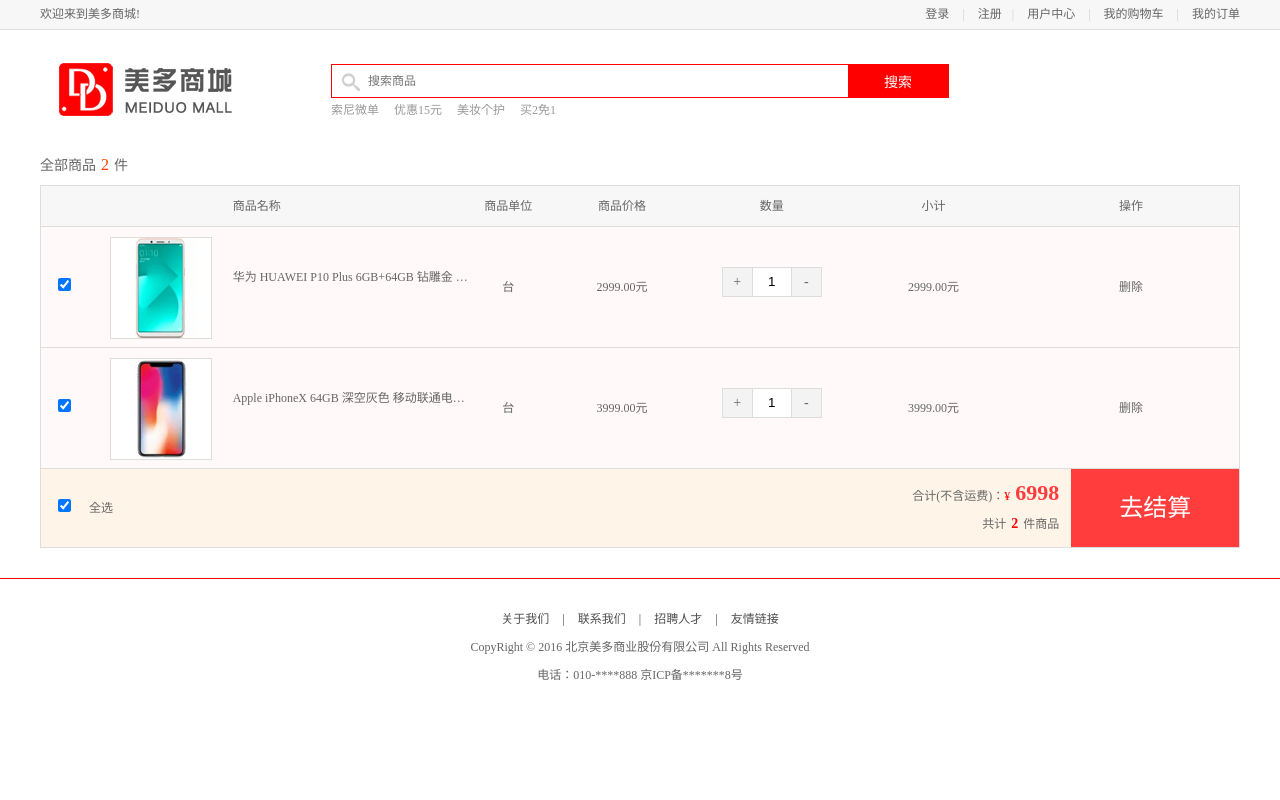
After one commit to lisa530/meiduo, a Python web app: template meiduo_mall/meiduo_mall/templates/cart.html in a window 1280 px wide. The commit adds this page. Run offline with Jinja, Linux system fonts and the light colour scheme; the template is opened without the code that fills it, so the values that code supplies are empty.

Commit message:
展示车管理：定义获取购物车接口

```diff
--- a/meiduo_mall/meiduo_mall/apps/carts/views.py
+++ b/meiduo_mall/meiduo_mall/apps/carts/views.py
@@ -103,3 +103,8 @@ class CartsView(View):
 
             # 响应结果
             return response
+
+    def get(self,request):
+        """查询购物车"""
+
+        return render(request, 'cart.html')
--- /dev/null
+++ b/meiduo_mall/meiduo_mall/static/js/cart.js
@@ -0,0 +1,218 @@
+let vm = new Vue({
+    el: '#app',
+    delimiters: ['[[', ']]'],
+    data: {
+        username: getCookie('username'),
+        carts: carts,
+        total_count: 0,
+        total_selected_count: 0,
+        total_selected_amount: 0,
+        carts_tmp: [],
+    },
+    computed: {
+        selected_all(){
+            let selected=true;
+            for(let i=0; i<this.carts.length; i++){
+                if(this.carts[i].selected==false){
+                    selected=false;
+                    break;
+                }
+            }
+            return selected;
+        },
+    },
+    mounted(){
+        // 初始化购物车数据并渲染界面
+        this.render_carts();
+        // 计算商品总数量：无论是否勾选
+        this.compute_total_count();
+        // 计算被勾选的商品总金额和总数量
+        this.compute_total_selected_amount_count();
+    },
+    methods: {
+        // 初始化购物车数据并渲染界面
+        render_carts(){
+            // 渲染界面
+            this.carts = JSON.parse(JSON.stringify(carts));
+            for(let i=0; i<this.carts.length; i++){
+                if(this.carts[i].selected=='True'){
+                    this.carts[i].selected=true;
+                } else {
+                    this.carts[i].selected=false;
+                }
+            }
+            // 手动记录购物车的初始值，用于更新购物车失败时还原商品数量
+            this.carts_tmp = JSON.parse(JSON.stringify(carts));
+        },
+        // 计算商品总数量：无论是否勾选
+        compute_total_count(){
+            let total_count = 0;
+            for(let i=0; i<this.carts.length; i++){
+                total_count += parseInt(this.carts[i].count);
+            }
+            this.total_count = total_count;
+        },
+        // 计算被勾选的商品数量和总金额
+        compute_total_selected_amount_count(){
+            let amount = 0;
+            let total_count = 0;
+            for(let i=0; i<this.carts.length; i++){
+                if(this.carts[i].selected) {
+                    amount += parseFloat(this.carts[i].price) * parseInt(this.carts[i].count);
+                    total_count += parseInt(this.carts[i].count);
+                }
+            }
+            this.total_selected_amount = amount.toFixed(2); // for循环中不要使用toFixed的累加
+            this.total_selected_count = total_count;
+        },
+        // 减少操作
+        on_minus(index){
+            if (this.carts[index].count > 1) {
+                let count = this.carts[index].count - 1;
+                // this.carts[index].count = count; // 本地测试
+                this.update_count(index, count); // 请求服务器
+            }
+        },
+        // 增加操作
+        on_add(index){
+            let count = 1;
+            if (this.carts[index].count < 5) {
+                count = this.carts[index].count + 1;
+            } else {
+                count = 5;
+                alert('超过商品数量上限');
+            }
+            // this.carts[index].count = count; // 本地测试
+            this.update_count(index, count); // 请求服务器
+        },
+        // 数量输入框输入操作
+        on_input(index){
+            let count = parseInt(this.carts[index].count);
+            if (isNaN(count) || count <= 0) {
+                count = 1;
+            } else if (count > 5) {
+                count = 5;
+                alert('超过商品数量上限');
+            }
+            this.update_count(index, count); // 请求服务器
+        },
+        // 更新购物车
+        update_count(index, count){
+            let url = '/carts/';
+            axios.put(url, {
+                sku_id: this.carts[index].id,
+                count:count,
+                selected: this.carts[index].selected
+            }, {
+                headers:{
+                    'X-CSRFToken':getCookie('csrftoken')
+                },
+                responseType: 'json',
+                withCredentials: true
+            })
+                .then(response => {
+                    if (response.data.code == '0') {
+                        // this.carts[index].count = response.data.cart_sku.count; // 无法触发页面更新
+                        Vue.set(this.carts, index, response.data.cart_sku); // 触发页面更新
+                        // 重新计算界面的价格和数量
+                        this.compute_total_selected_amount_count();
+                        this.compute_total_count();
+
+                        // 更新成功将新的购物车再次临时保存
+                        this.carts_tmp = this.carts;
+                    } else {
+                        alert(response.data.errmsg);
+                        this.carts[index].count = this.carts_tmp[index].count;
+                    }
+                })
+                .catch(error => {
+                    console.log(error.response);
+                    this.carts[index].count = this.carts_tmp[index].count;
+                })
+        },
+        // 更新购物车选中数据
+        update_selected(index) {
+            let url = '/carts/';
+            axios.put(url, {
+                sku_id: this.carts[index].id,
+                count: this.carts[index].count,
+                selected: this.carts[index].selected
+            }, {
+                headers: {
+                    'X-CSRFToken':getCookie('csrftoken')
+                },
+                responseType: 'json',
+                withCredentials: true
+            })
+                .then(response => {
+                    if (response.data.code == '0') {
+                        this.carts[index].selected = response.data.cart_sku.selected;
+                        // 重新计算界面的价格和数量
+                        this.compute_total_selected_amount_count();
+                        this.compute_total_count();
+                    } else {
+                        alert(response.data.errmsg);
+                    }
+                })
+                .catch(error => {
+                    console.log(error.response);
+                })
+        },
+        // 删除购物车数据
+        on_delete(index){
+            let url = '/carts/';
+            axios.delete(url, {
+                data: {
+                    sku_id: this.carts[index].id
+                },
+                headers:{
+                    'X-CSRFToken':getCookie('csrftoken')
+                },
+                responseType: 'json',
+                withCredentials: true
+            })
+                .then(response => {
+                    if (response.data.code == '0') {
+                        this.carts.splice(index, 1);
+                        // 重新计算界面的价格和数量
+                        this.compute_total_selected_amount_count();
+                        this.compute_total_count();
+                    } else {
+                        alert(response.data.errmsg);
+                    }
+                })
+                .catch(error => {
+                    console.log(error.response);
+                })
+        },
+        // 购物车全选
+        on_selected_all(){
+            let selected = !this.selected_all;
+            let url = '/carts/selection/';
+            axios.put(url, {
+                selected
+            }, {
+                headers:{
+                    'X-CSRFToken':getCookie('csrftoken')
+                },
+                responseType: 'json',
+                withCredentials: true
+            })
+                .then(response => {
+                    if (response.data.code == '0') {
+                        for (let i=0; i<this.carts.length;i++){
+                            this.carts[i].selected = selected;
+                        }
+                        // 重新计算界面的价格和数量
+                        this.compute_total_selected_amount_count();
+                        this.compute_total_count();
+                    } else {
+                        alert(response.data.errmsg);
+                    }
+                })
+                .catch(error => {
+                    console.log(error.response);
+                })
+        },
+    }
+});
--- /dev/null
+++ b/meiduo_mall/meiduo_mall/templates/cart.html
@@ -0,0 +1,120 @@
+<!DOCTYPE html PUBLIC "-//W3C//DTD XHTML 1.0 Transitional//EN" "http://www.w3.org/TR/xhtml1/DTD/xhtml1-transitional.dtd">
+<html xmlns="http://www.w3.org/1999/xhtml" xml:lang="en">
+<head>
+	<meta http-equiv="Content-Type" content="text/html;charset=UTF-8">
+	<title>美多商城-购物车</title>
+	<link rel="stylesheet" type="text/css" href="{{ static('css/reset.css') }}">
+	<link rel="stylesheet" type="text/css" href="{{ static('css/main.css') }}">
+	<script type="text/javascript" src="{{ static('js/vue-2.5.16.js') }}"></script>
+    <script type="text/javascript" src="{{ static('js/axios-0.18.0.min.js') }}"></script>
+</head>
+<body>
+	<div id="app">
+	<div class="header_con">
+		<div class="header" v-cloak>
+			<div class="welcome fl">欢迎来到美多商城!</div>
+			<div class="fr">
+                <div v-if="username" class="login_btn fl">
+                    欢迎您：<em>[[ username ]]</em>
+                    <span>|</span>
+                    <a href="{{ url('users:logout') }}">退出</a>
+                </div>
+                <div v-else class="login_btn fl">
+                    <a href="{{ url('users:login') }}">登录</a>
+                    <span>|</span>
+                    <a href="{{ url('users:register') }}">注册</a>
+                </div>
+				<div class="user_link fl">
+					<span>|</span>
+					<a href="{{ url('users:info') }}">用户中心</a>
+					<span>|</span>
+					<a href="{{ url('carts:info') }}">我的购物车</a>
+					<span>|</span>
+					<a href="user_center_order.html">我的订单</a>
+				</div>
+			</div>
+		</div>
+	</div>
+	<div class="search_bar clearfix">
+		<a href="{{ url('contents:index') }}" class="logo fl"><img src="{{ static('images/logo.png') }}"></a>
+		<div class="search_wrap fl">
+			<form method="get" action="/search/" class="search_con">
+                <input type="text" class="input_text fl" name="q" placeholder="搜索商品">
+                <input type="submit" class="input_btn fr" name="" value="搜索">
+            </form>
+			<ul class="search_suggest fl">
+				<li><a href="#">索尼微单</a></li>
+				<li><a href="#">优惠15元</a></li>
+				<li><a href="#">美妆个护</a></li>
+				<li><a href="#">买2免1</a></li>
+			</ul>
+		</div>
+	</div>
+	<div class="total_count">全部商品<em>2</em>件</div>
+	<ul class="cart_list_th clearfix">
+		<li class="col01">商品名称</li>
+		<li class="col02">商品单位</li>
+		<li class="col03">商品价格</li>
+		<li class="col04">数量</li>
+		<li class="col05">小计</li>
+		<li class="col06">操作</li>
+	</ul>
+	<ul class="cart_list_td clearfix">
+		<li class="col01"><input type="checkbox" name="selected" checked></li>
+		<li class="col02"><img src="{{ static('images/goods/goods001.jpg') }}"></li>
+		<li class="col03">华为 HUAWEI P10 Plus 6GB+64GB 钻雕金 移动联通电信4G手机 双卡双待</li>
+		<li class="col04">台</li>
+		<li class="col05">2999.00元</li>
+		<li class="col06">
+			<div class="num_add">
+				<a href="javascript:;" class="add fl">+</a>
+				<input type="text" class="num_show fl" value="1" autocomplete="off">
+				<a href="javascript:;" class="minus fl">-</a>
+			</div>
+		</li>
+		<li class="col07">2999.00元</li>
+		<li class="col08"><a href="javascript:;">删除</a></li>
+	</ul>
+	<ul class="cart_list_td clearfix">
+		<li class="col01"><input type="checkbox" name="selected" checked></li>
+		<li class="col02"><img src="{{ static('images/goods/goods002.jpg') }}"></li>
+		<li class="col03">Apple iPhoneX 64GB 深空灰色 移动联通电信4G手机</li>
+		<li class="col04">台</li>
+		<li class="col05">3999.00元</li>
+		<li class="col06">
+			<div class="num_add">
+				<a href="javascript:;" class="add fl">+</a>
+				<input type="text" class="num_show fl" value="1" autocomplete="off">
+				<a href="javascript:;" class="minus fl">-</a>
+			</div>
+		</li>
+		<li class="col07">3999.00元</li>
+		<li class="col08"><a href="javascript:;">删除</a></li>
+	</ul>
+	<ul class="settlements">
+		<li class="col01"><input type="checkbox" name="selected_all" checked=""></li>
+		<li class="col02">全选</li>
+		<li class="col03">合计(不含运费)：<span>¥</span><em>6998</em><br>共计<b>2</b>件商品</li>
+		<li class="col04"><a href="place_order.html">去结算</a></li>
+	</ul>
+	<div class="footer">
+		<div class="foot_link">
+			<a href="#">关于我们</a>
+			<span>|</span>
+			<a href="#">联系我们</a>
+			<span>|</span>
+			<a href="#">招聘人才</a>
+			<span>|</span>
+			<a href="#">友情链接</a>
+		</div>
+		<p>CopyRight © 2016 北京美多商业股份有限公司 All Rights Reserved</p>
+		<p>电话：010-****888    京ICP备*******8号</p>
+	</div>
+	</div>
+	<script type="text/javascript">
+        let carts = [];
+    </script>
+    <script type="text/javascript" src="{{ static('js/common.js') }}"></script>
+	<script type="text/javascript" src="{{ static('js/cart.js') }}"></script>
+</body>
+</html>
--- a/meiduo_mall/meiduo_mall/templates/index.html
+++ b/meiduo_mall/meiduo_mall/templates/index.html
@@ -32,7 +32,7 @@
 					<span>|</span>
 					<a href="{{ url('users:info') }}">用户中心</a>
 					<span>|</span>
-					<a href="cart.html">我的购物车</a>
+					<a href="{{ url('carts:info') }}">我的购物车</a>
 					<span>|</span>
 					<a href="user_center_order.html">我的订单</a>
 				</div>
@@ -54,7 +54,7 @@
 			</ul>
 		</div>
 		<div class="guest_cart fr">
-			<a href="cart.html" class="cart_name fl">我的购物车</a>
+			<a href="{{ url('carts:info') }}" class="cart_name fl">我的购物车</a>
 			<div class="goods_count fl" id="show_count">2</div>
 			<ul class="cart_goods_show">
 				<li>
--- a/meiduo_mall/meiduo_mall/templates/list.html
+++ b/meiduo_mall/meiduo_mall/templates/list.html
@@ -30,7 +30,7 @@
 					<span>|</span>
 					<a href="{{ url('users:info') }}">用户中心</a>
 					<span>|</span>
-					<a href="cart.html">我的购物车</a>
+					<a href="{{ url('carts:info') }}">我的购物车</a>
 					<span>|</span>
 					<a href="user_center_order.html">我的订单</a>
 				</div>
@@ -52,7 +52,7 @@
 			</ul>
 		</div>
 		<div class="guest_cart fr">
-			<a href="cart.html" class="cart_name fl">我的购物车</a>
+			<a href="{{ url('carts:info') }}" class="cart_name fl">我的购物车</a>
 			<div class="goods_count fl" id="show_count">2</div>
 			<ul class="cart_goods_show">
 				<li>
--- a/meiduo_mall/meiduo_mall/templates/user_center_info.html
+++ b/meiduo_mall/meiduo_mall/templates/user_center_info.html
@@ -28,7 +28,7 @@
                     <span>|</span>
                     <a href="{{ url('users:info') }}">用户中心</a>
                     <span>|</span>
-                    <a href="cart.html">我的购物车</a>
+                    <a href="{{ url('carts:info') }}">我的购物车</a>
                     <span>|</span>
                     <a href="user_center_order.html">我的订单</a>
                 </div>
```
Also changed, not shown: meiduo_mall/meiduo_mall/templates/detail.html (+3 -7 lines).
